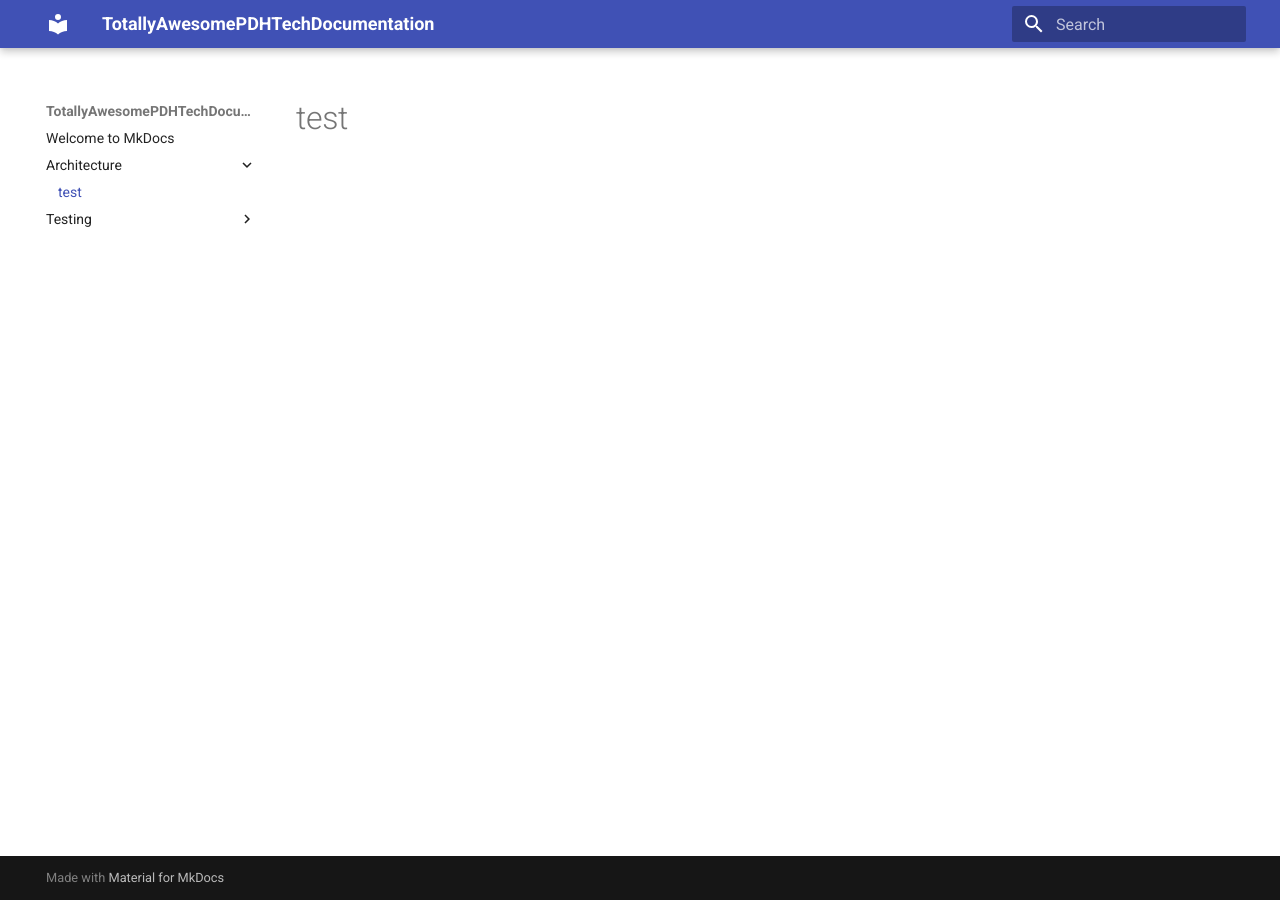
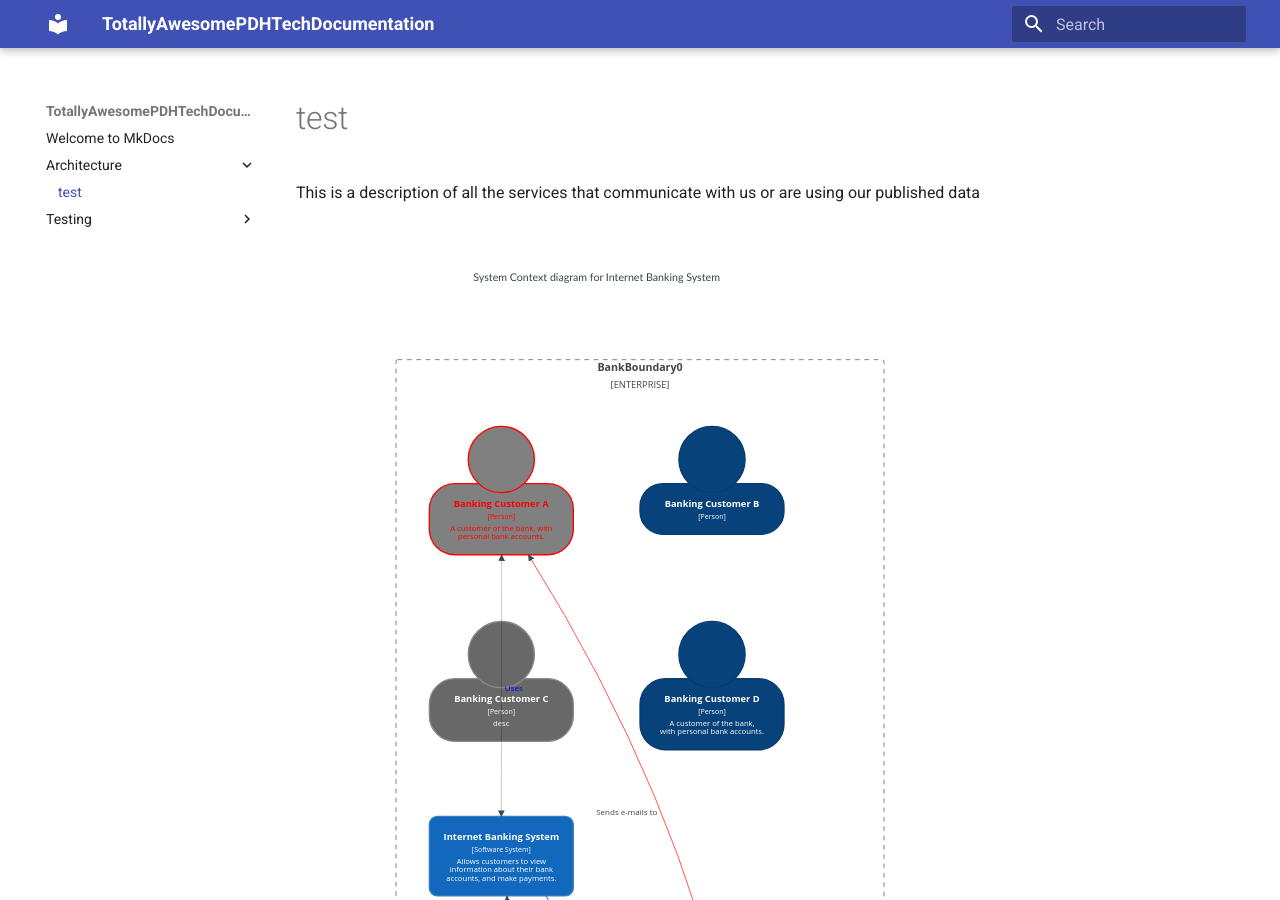
Before and after one commit to gitlui/mkdocs-test, an MkDocs documentation site: the page built from docs/architecture/business_canvas.md, in a window 1280 px wide and 900 px high. Built offline with MkDocs 1.6.1 and Material for MkDocs 9.7.7, drawn with Linux system fonts in a browser that asks for light colours; part of the change alters nothing that is shown.

````diff
--- a/docs/architecture/business_canvas.md
+++ b/docs/architecture/business_canvas.md
@@ -1 +1,48 @@
 #test
+
+This is a description of all the services that communicate with us or are using our published data
+
+```mermaid
+    C4Context
+      title System Context diagram for Internet Banking System
+      Enterprise_Boundary(b0, "BankBoundary0") {
+        Person(customerA, "Banking Customer A", "A customer of the bank, with personal bank accounts.")
+        Person(customerB, "Banking Customer B")
+        Person_Ext(customerC, "Banking Customer C", "desc")
+
+        Person(customerD, "Banking Customer D", "A customer of the bank, <br/> with personal bank accounts.")
+
+        System(SystemAA, "Internet Banking System", "Allows customers to view information about their bank accounts, and make payments.")
+
+        Enterprise_Boundary(b1, "BankBoundary") {
+
+          SystemDb_Ext(SystemE, "Mainframe Banking System", "Stores all of the core banking information about customers, accounts, transactions, etc.")
+
+          System_Boundary(b2, "BankBoundary2") {
+            System(SystemA, "Banking System A")
+            System(SystemB, "Banking System B", "A system of the bank, with personal bank accounts. next line.")
+          }
+
+          System_Ext(SystemC, "E-mail system", "The internal Microsoft Exchange e-mail system.")
+          SystemDb(SystemD, "Banking System D Database", "A system of the bank, with personal bank accounts.")
+
+          Boundary(b3, "BankBoundary3", "boundary") {
+            SystemQueue(SystemF, "Banking System F Queue", "A system of the bank.")
+            SystemQueue_Ext(SystemG, "Banking System G Queue", "A system of the bank, with personal bank accounts.")
+          }
+        }
+      }
+
+      BiRel(customerA, SystemAA, "Uses")
+      BiRel(SystemAA, SystemE, "Uses")
+      Rel(SystemAA, SystemC, "Sends e-mails", "SMTP")
+      Rel(SystemC, customerA, "Sends e-mails to")
+
+      UpdateElementStyle(customerA, $fontColor="red", $bgColor="grey", $borderColor="red")
+      UpdateRelStyle(customerA, SystemAA, $textColor="blue", $lineColor="blue", $offsetX="5")
+      UpdateRelStyle(SystemAA, SystemE, $textColor="blue", $lineColor="blue", $offsetY="-10")
+      UpdateRelStyle(SystemAA, SystemC, $textColor="blue", $lineColor="blue", $offsetY="-40", $offsetX="-50")
+      UpdateRelStyle(SystemC, customerA, $textColor="red", $lineColor="red", $offsetX="-50", $offsetY="20")
+
+      UpdateLayoutConfig($c4ShapeInRow="3", $c4BoundaryInRow="1")
+```
````
